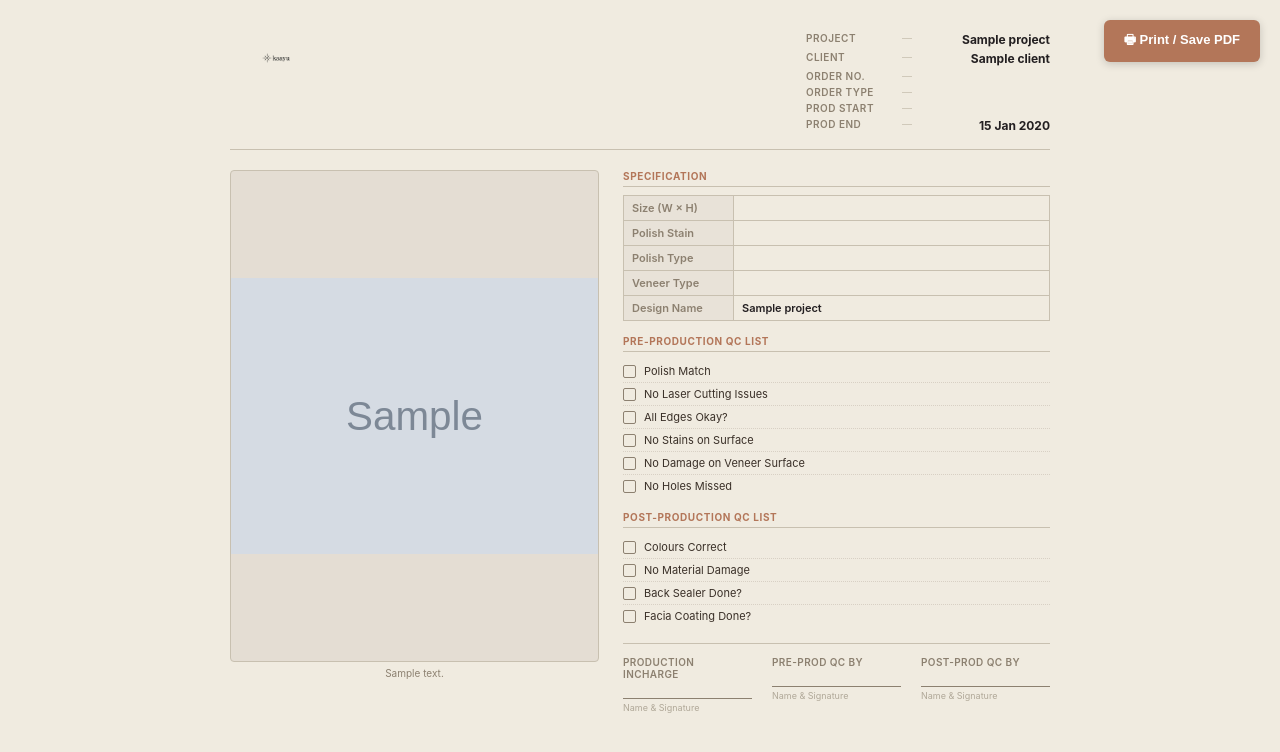
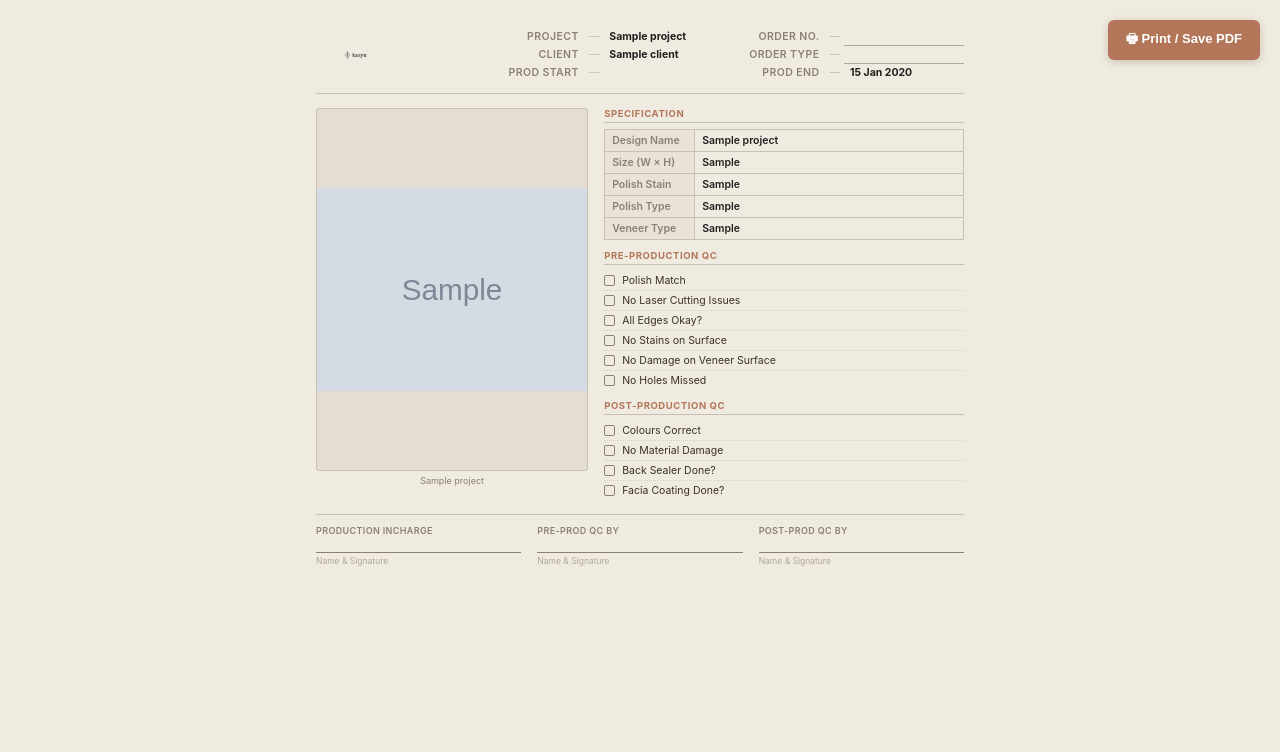
Before and after one commit to himanrawat08/kaayu_manager, a FastAPI app: page /projects/1/production-sheet in a window 1280 px wide. Shown: the top 752 px of the page. Run offline with FastAPI, Linux system fonts and the light colour scheme; the visitor is signed in with stand-in values (Sample User, id 1); tables that the repository leaves empty hold one stand-in row (values such as "Sample post"); grey boxes marked "Sample" are stand-in pictures; parts of the project's set-up code (start-up, migrations or seed data) failed here and were passed over.

Commit message:
Add production sheet details form and PDF design preview
- Add prod_design_name, prod_size, prod_polish_stain, prod_polish_type,
  prod_veneer_type, prod_design_page fields to Project model with migrations
- POST /projects/{id}/production-details — saves production sheet fields
- GET /projects/{id}/design-preview.png — renders PDF page via PyMuPDF as PNG
- Production Sheet Details card in project detail with per-field form + PDF page selector
- Redesign production_sheet.html as portrait A4 one-pager with auto-filled spec table

Co-Authored-By: Claude Sonnet 4.6 <noreply@anthropic.com>

```diff
--- a/app/database.py
+++ b/app/database.py
@@ -88,6 +88,12 @@ def _migrate_schema():
         "ALTER TABLE quotations ADD COLUMN IF NOT EXISTS payment_bank_name VARCHAR(200)",
         "ALTER TABLE quote_items ADD COLUMN IF NOT EXISTS material TEXT",
         "ALTER TABLE quote_items ADD COLUMN IF NOT EXISTS gst_percent FLOAT NOT NULL DEFAULT 0.0",
+        "ALTER TABLE projects ADD COLUMN IF NOT EXISTS prod_design_name TEXT",
+        "ALTER TABLE projects ADD COLUMN IF NOT EXISTS prod_size VARCHAR(100)",
+        "ALTER TABLE projects ADD COLUMN IF NOT EXISTS prod_polish_stain VARCHAR(255)",
+        "ALTER TABLE projects ADD COLUMN IF NOT EXISTS prod_polish_type VARCHAR(255)",
+        "ALTER TABLE projects ADD COLUMN IF NOT EXISTS prod_veneer_type VARCHAR(255)",
+        "ALTER TABLE projects ADD COLUMN IF NOT EXISTS prod_design_page INTEGER DEFAULT 1",
     ]
     with engine.connect() as conn:
         for sql in migrations:
--- a/app/templates/projects/production_sheet.html
+++ b/app/templates/projects/production_sheet.html
@@ -14,15 +14,15 @@
     }
     body {
       font-family: -apple-system, BlinkMacSystemFont, 'Segoe UI', Roboto, sans-serif;
-      font-size: 12px;
+      font-size: 11px;
       color: #404041;
-      padding: 32px 40px 28px;
-      max-width: 900px;
+      padding: 28px 36px 24px;
+      max-width: 720px;
       margin: 0 auto;
     }
     @media print {
       .no-print { display: none !important; }
-      @page { margin: 0; size: A4 landscape; }
+      @page { margin: 0; size: A4 portrait; }
       html, body {
         margin: 0;
         padding: 10mm 12mm;
@@ -36,183 +36,118 @@
     .print-btn {
       position: fixed; top: 20px; right: 20px;
       background: #B37659; color: #fff; border: none; border-radius: 6px;
-      padding: 10px 20px; font-size: 13px; font-weight: 600; cursor: pointer;
+      padding: 9px 18px; font-size: 13px; font-weight: 600; cursor: pointer;
       box-shadow: 0 2px 8px rgba(0,0,0,0.18);
     }
     .print-btn:hover { opacity: 0.9; }
 
-    /* ── Top header: logo left, project meta right ── */
+    /* ── Header ── */
     .doc-header {
       display: flex;
       justify-content: space-between;
-      align-items: flex-start;
-      margin-bottom: 20px;
+      align-items: center;
+      padding-bottom: 12px;
       border-bottom: 1.5px solid #C8C0B0;
-      padding-bottom: 16px;
+      margin-bottom: 14px;
     }
     .logo-wrapper { display: inline-block; background: #F0EBE0; line-height: 0; }
-    .logo-img { height: 52px; width: auto; display: block; mix-blend-mode: multiply; }
+    .logo-img { height: 44px; width: auto; display: block; mix-blend-mode: multiply; }
 
-    .meta-grid {
-      display: grid;
-      grid-template-columns: repeat(3, auto);
-      gap: 4px 28px;
-      text-align: right;
+    /* Meta grid: 3 rows × 2 cols (label — value) */
+    .meta-table { border-collapse: collapse; font-size: 10.5px; }
+    .meta-table td { padding: 2px 6px; vertical-align: middle; }
+    .meta-table td.lbl {
+      color: #8C8070; font-weight: 600;
+      text-transform: uppercase; letter-spacing: 0.04em;
+      white-space: nowrap; text-align: right;
     }
-    .meta-item { display: contents; }
-    .meta-label {
-      font-size: 10px;
-      color: #8C8070;
-      text-transform: uppercase;
-      letter-spacing: 0.05em;
-      font-weight: 600;
-      text-align: left;
+    .meta-table td.sep { color: #C8C0B0; padding: 2px 4px; }
+    .meta-table td.val {
+      font-weight: 700; color: #231F21; min-width: 120px;
     }
-    .meta-sep { color: #C8C0B0; font-size: 10px; }
-    .meta-value {
-      font-size: 12px;
-      font-weight: 700;
-      color: #231F21;
-      min-width: 110px;
-    }
-    .meta-value.blank {
-      border-bottom: 1px solid #C8C0B0;
-      min-width: 110px;
-      display: inline-block;
-      height: 16px;
+    .meta-table td.val.blank {
+      border-bottom: 1px solid #B0A898; color: transparent;
     }
 
     /* ── Body: two columns ── */
     .body-cols {
       display: flex;
-      gap: 24px;
+      gap: 16px;
       align-items: flex-start;
+      margin-bottom: 14px;
     }
 
     /* Left: design image */
-    .design-col {
-      flex: 0 0 45%;
-      max-width: 45%;
-    }
+    .design-col { flex: 0 0 42%; }
     .design-img-box {
       width: 100%;
       aspect-ratio: 3/4;
       background: #E4DDD3;
       border: 1px solid #C8C0B0;
-      border-radius: 4px;
+      border-radius: 3px;
       display: flex;
       align-items: center;
       justify-content: center;
       overflow: hidden;
     }
-    .design-img-box img {
-      width: 100%;
-      height: 100%;
-      object-fit: contain;
+    .design-img-box img { width: 100%; height: 100%; object-fit: contain; }
+    .design-img-placeholder {
+      color: #8C8070; font-size: 10px; text-align: center; padding: 16px; line-height: 1.6;
     }
-    .design-img-placeholder {
-      color: #8C8070;
-      font-size: 11px;
-      text-align: center;
-      padding: 20px;
-      line-height: 1.6;
-    }
-    .design-file-name {
-      font-size: 10px;
-      color: #8C8070;
-      margin-top: 5px;
-      text-align: center;
+    .design-caption {
+      font-size: 9px; color: #8C8070; margin-top: 4px; text-align: center;
     }
 
     /* Right: specs + QC */
-    .info-col {
-      flex: 1;
+    .info-col { flex: 1; }
+
+    /* Section heading */
+    .section-hdg {
+      font-size: 9.5px; font-weight: 700; color: #B37659;
+      text-transform: uppercase; letter-spacing: 0.06em;
+      border-bottom: 1px solid #C8C0B0;
+      padding-bottom: 3px; margin-bottom: 6px; margin-top: 10px;
     }
+    .section-hdg:first-child { margin-top: 0; }
 
-    /* ── Section heading ── */
-    .section-heading {
-      font-size: 10px;
-      font-weight: 700;
-      color: #B37659;
-      text-transform: uppercase;
-      letter-spacing: 0.06em;
-      border-bottom: 1px solid #C8C0B0;
-      padding-bottom: 4px;
-      margin-bottom: 8px;
-      margin-top: 14px;
+    /* Spec table */
+    .spec-table { width: 100%; border-collapse: collapse; margin-bottom: 4px; }
+    .spec-table td {
+      padding: 4px 7px; border: 1px solid #C8C0B0; font-size: 10.5px; vertical-align: middle;
     }
-    .section-heading:first-child { margin-top: 0; }
+    .spec-table td.lbl {
+      width: 90px; color: #8C8070; font-weight: 600;
+      background: #E8E2D8; white-space: nowrap;
+    }
+    .spec-table td.val { font-weight: 600; color: #231F21; }
+    .spec-table td.val.blank { color: transparent; }
 
-    /* ── Spec table ── */
-    .spec-table { width: 100%; border-collapse: collapse; margin-bottom: 10px; }
-    .spec-table td {
-      padding: 5px 8px;
-      border: 1px solid #C8C0B0;
-      font-size: 11px;
-      vertical-align: middle;
-    }
-    .spec-table td:first-child {
-      width: 110px;
-      color: #8C8070;
-      font-weight: 600;
-      background: #E8E2D8;
-      white-space: nowrap;
-    }
-    .spec-table td:last-child {
-      color: #231F21;
-      font-weight: 600;
-    }
-    .spec-table td.blank-cell {
-      color: transparent;
-      user-select: none;
-    }
-
-    /* ── QC checklist ── */
-    .qc-list { list-style: none; margin-bottom: 6px; }
+    /* QC checklist */
+    .qc-list { list-style: none; }
     .qc-list li {
-      display: flex;
-      align-items: center;
-      gap: 8px;
-      padding: 4px 0;
-      font-size: 11px;
-      color: #3A3028;
+      display: flex; align-items: center; gap: 7px;
+      padding: 3px 0; font-size: 10.5px; color: #3A3028;
       border-bottom: 1px dotted #D8D0C4;
     }
     .qc-list li:last-child { border-bottom: none; }
     .checkbox {
-      width: 13px; height: 13px;
-      border: 1.5px solid #8C8070;
-      border-radius: 2px;
-      flex-shrink: 0;
-      display: inline-block;
+      width: 11px; height: 11px;
+      border: 1.5px solid #8C8070; border-radius: 2px; flex-shrink: 0;
     }
 
     /* ── Sign-off ── */
     .signoff-row {
-      display: flex;
-      gap: 20px;
-      margin-top: 16px;
-      padding-top: 12px;
-      border-top: 1px solid #C8C0B0;
+      display: flex; gap: 16px;
+      padding-top: 10px; border-top: 1.5px solid #C8C0B0;
     }
     .signoff-item { flex: 1; }
     .signoff-label {
-      font-size: 10px;
-      color: #8C8070;
-      text-transform: uppercase;
-      letter-spacing: 0.04em;
-      margin-bottom: 18px;
-      font-weight: 600;
+      font-size: 9px; color: #8C8070;
+      text-transform: uppercase; letter-spacing: 0.04em;
+      font-weight: 600; margin-bottom: 16px;
     }
-    .signoff-line {
-      border-bottom: 1px solid #8C8070;
-      width: 100%;
-    }
-    .signoff-name-label {
-      font-size: 9px;
-      color: #B0A898;
-      margin-top: 3px;
-    }
+    .signoff-line { border-bottom: 1px solid #8C8070; }
+    .signoff-sub { font-size: 8.5px; color: #B0A898; margin-top: 3px; }
   </style>
 </head>
 <body>
@@ -225,43 +160,35 @@
     <img src="/static/img/logo.png" class="logo-img" alt="Kaayu Studio" />
   </div>
 
-  <div class="meta-grid">
-    <span class="meta-label">Project</span>
-    <span class="meta-sep">—</span>
-    <span class="meta-value">{{ project.name }}</span>
-
-    <span class="meta-label">Client</span>
-    <span class="meta-sep">—</span>
-    <span class="meta-value">{{ project.client.name }}</span>
-
-    <span class="meta-label">Order No.</span>
-    <span class="meta-sep">—</span>
-    <span class="meta-value"><span class="blank"></span></span>
-
-    <span class="meta-label">Order Type</span>
-    <span class="meta-sep">—</span>
-    <span class="meta-value"><span class="blank"></span></span>
-
-    <span class="meta-label">Prod Start</span>
-    <span class="meta-sep">—</span>
-    <span class="meta-value">
-      {% if production_log %}
-        {{ production_log.started_at.strftime('%-d %b %Y') }}
-      {% else %}
-        <span class="blank"></span>
-      {% endif %}
-    </span>
-
-    <span class="meta-label">Prod End</span>
-    <span class="meta-sep">—</span>
-    <span class="meta-value">
-      {% if project.completion_date %}
-        {{ project.completion_date.strftime('%-d %b %Y') }}
-      {% else %}
-        <span class="blank"></span>
-      {% endif %}
-    </span>
-  </div>
+  <table class="meta-table">
+    <tr>
+      <td class="lbl">Project</td><td class="sep">—</td>
+      <td class="val">{{ project.name }}</td>
+      <td style="width:20px;"></td>
+      <td class="lbl">Order No.</td><td class="sep">—</td>
+      <td class="val blank">____________</td>
+    </tr>
+    <tr>
+      <td class="lbl">Client</td><td class="sep">—</td>
+      <td class="val">{{ project.client.name }}</td>
+      <td></td>
+      <td class="lbl">Order Type</td><td class="sep">—</td>
+      <td class="val blank">____________</td>
+    </tr>
+    <tr>
+      <td class="lbl">Prod Start</td><td class="sep">—</td>
+      <td class="val">
+        {% if production_log %}{{ production_log.started_at.strftime('%-d %b %Y') }}
+        {% else %}<span style="color:transparent;">__________</span>{% endif %}
+      </td>
+      <td></td>
+      <td class="lbl">Prod End</td><td class="sep">—</td>
+      <td class="val">
+        {% if project.completion_date %}{{ project.completion_date.strftime('%-d %b %Y') }}
+        {% else %}<span style="color:transparent;">__________</span>{% endif %}
+      </td>
+    </tr>
+  </table>
 </div>
 
 <!-- ── Body columns ── -->
@@ -270,43 +197,53 @@
   <!-- Left: design image -->
   <div class="design-col">
     <div class="design-img-box">
-      {% if final_design %}
+      {% if final_design_is_pdf %}
+        <img src="/projects/{{ project.id }}/design-preview.png?page={{ project.prod_design_page or 1 }}"
+             alt="Design Preview" />
+      {% elif final_design %}
         {% set ext = final_design.original_filename.rsplit('.', 1)[-1].lower() %}
         {% if ext in ['jpg', 'jpeg', 'png', 'gif', 'webp', 'svg'] %}
           <img src="{{ storage_url(final_design.stored_filename) }}" alt="{{ final_design.original_filename }}" />
         {% else %}
-          <div class="design-img-placeholder">
-            &#128196; {{ final_design.original_filename }}<br/>
-            <span style="font-size:9px;">(attach print of design file)</span>
-          </div>
+          <div class="design-img-placeholder">&#128196; {{ final_design.original_filename }}<br/><span style="font-size:9px;">(attach print)</span></div>
         {% endif %}
       {% else %}
-        <div class="design-img-placeholder">
-          No final design file<br/>
-          <span style="font-size:9px;">(attach print of design file)</span>
-        </div>
+        <div class="design-img-placeholder">No final design file<br/><span style="font-size:9px;">(attach print of design)</span></div>
       {% endif %}
     </div>
     {% if final_design %}
-    <div class="design-file-name">{{ final_design.description or final_design.original_filename }}</div>
+    <div class="design-caption">{{ project.prod_design_name or final_design.description or final_design.original_filename }}</div>
     {% endif %}
   </div>
 
   <!-- Right: specs + QC -->
   <div class="info-col">
 
-    <!-- Specification -->
-    <div class="section-heading">Specification</div>
+    <div class="section-hdg">Specification</div>
     <table class="spec-table">
-      <tr><td>Size (W × H)</td><td class="blank-cell">—</td></tr>
-      <tr><td>Polish Stain</td><td class="blank-cell">—</td></tr>
-      <tr><td>Polish Type</td><td class="blank-cell">—</td></tr>
-      <tr><td>Veneer Type</td><td class="blank-cell">—</td></tr>
-      <tr><td>Design Name</td><td>{{ project.name }}</td></tr>
+      <tr>
+        <td class="lbl">Design Name</td>
+        <td class="val {% if not project.prod_design_name %}blank{% endif %}">{{ project.prod_design_name or '—' }}</td>
+      </tr>
+      <tr>
+        <td class="lbl">Size (W × H)</td>
+        <td class="val {% if not project.prod_size %}blank{% endif %}">{{ project.prod_size or '—' }}</td>
+      </tr>
+      <tr>
+        <td class="lbl">Polish Stain</td>
+        <td class="val {% if not project.prod_polish_stain %}blank{% endif %}">{{ project.prod_polish_stain or '—' }}</td>
+      </tr>
+      <tr>
+        <td class="lbl">Polish Type</td>
+        <td class="val {% if not project.prod_polish_type %}blank{% endif %}">{{ project.prod_polish_type or '—' }}</td>
+      </tr>
+      <tr>
+        <td class="lbl">Veneer Type</td>
+        <td class="val {% if not project.prod_veneer_type %}blank{% endif %}">{{ project.prod_veneer_type or '—' }}</td>
+      </tr>
     </table>
 
-    <!-- Pre-Production QC -->
-    <div class="section-heading">Pre-Production QC List</div>
+    <div class="section-hdg">Pre-Production QC</div>
     <ul class="qc-list">
       <li><span class="checkbox"></span> Polish Match</li>
       <li><span class="checkbox"></span> No Laser Cutting Issues</li>
@@ -316,8 +253,7 @@
       <li><span class="checkbox"></span> No Holes Missed</li>
     </ul>
 
-    <!-- Post-Production QC -->
-    <div class="section-heading">Post-Production QC List</div>
+    <div class="section-hdg">Post-Production QC</div>
     <ul class="qc-list">
       <li><span class="checkbox"></span> Colours Correct</li>
       <li><span class="checkbox"></span> No Material Damage</li>
@@ -325,25 +261,25 @@
       <li><span class="checkbox"></span> Facia Coating Done?</li>
     </ul>
 
-    <!-- Sign-off -->
+  </div>
+</div>
+
+<!-- ── Sign-off ── -->
 <div class="signoff-row">
   <div class="signoff-item">
     <div class="signoff-label">Production Incharge</div>
     <div class="signoff-line"></div>
-        <div class="signoff-name-label">Name &amp; Signature</div>
+    <div class="signoff-sub">Name &amp; Signature</div>
   </div>
   <div class="signoff-item">
     <div class="signoff-label">Pre-prod QC by</div>
     <div class="signoff-line"></div>
-        <div class="signoff-name-label">Name &amp; Signature</div>
+    <div class="signoff-sub">Name &amp; Signature</div>
   </div>
   <div class="signoff-item">
     <div class="signoff-label">Post-prod QC by</div>
     <div class="signoff-line"></div>
-        <div class="signoff-name-label">Name &amp; Signature</div>
-      </div>
-    </div>
-
+    <div class="signoff-sub">Name &amp; Signature</div>
   </div>
 </div>
 
```
Also changed, not shown: app/models/project.py (+9 -1 lines), app/routers/projects.py (+53 -1 lines), app/templates/projects/detail.html (+67 -3 lines). Lines whose indentation alone changed are shown as unchanged.
